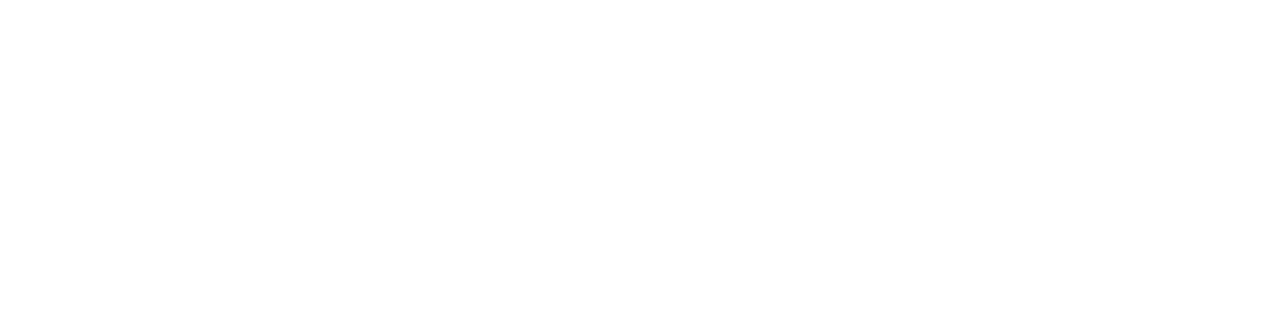
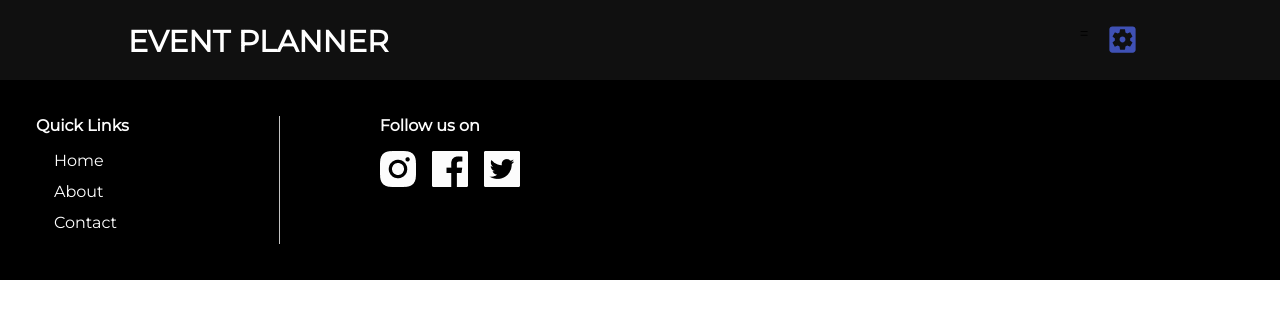
Before and after one commit to theasdfone/EventPlanner, a React (Create React App) app: page /dashboard in a window 1280 px wide. Shown: the top 318 px of the page. Built offline with nearby package versions, Linux system fonts and the light colour scheme.

Commit message:
Add settings component and made some page changes

```diff
--- a/package.json
+++ b/package.json
@@ -7,6 +7,7 @@
     "@emotion/styled": "^11.3.0",
     "@material-ui/core": "^4.12.3",
     "@material-ui/icons": "^4.11.2",
+    "@material/menu": "^13.0.0",
     "@mui/material": "^5.0.0-rc.1",
     "@testing-library/jest-dom": "^5.14.1",
     "@testing-library/react": "^11.2.7",
--- a/public/index.html
+++ b/public/index.html
@@ -2,7 +2,7 @@
 <html lang="en">
   <head>
     <meta name="viewport" content="initial-scale=1, width=device-width" />
-    <title>React App</title>
+    <title>Event Planner</title>
     <link rel="stylesheet" href="styles.css">
 
     <!-- Montesserat -->
--- a/src/Pages/Dashboard.jsx
+++ b/src/Pages/Dashboard.jsx
@@ -1,12 +1,11 @@
 import React from 'react'
 import { Link } from "react-router-dom";
-import SettingsApplicationsIcon from '@material-ui/icons/SettingsApplications';
-import { IconButton } from '@material-ui/core'
-import ToDo from '../components/dashboard-components/ToDo';
-import OtherCal from '../components/dashboard-components/OtherCal';
+import Settings from "../components/Settings";
+// import ToDo from '../components/dashboard-components/ToDo';
+// import OtherCal from '../components/dashboard-components/OtherCal';
 import Footer from "../components/Footer"
 
-const Dashboard = () => {
+function Dashboard(){
     return(
         <div>
             <header className="header">
@@ -16,13 +15,12 @@ const Dashboard = () => {
                     </div>
 
                     <ul className="navigation">
-                        <Link to="/settings"><li>Settings</li></Link>
+=                        <Settings/>
                     </ul>
                 </div>
             </header>
-            <WCalendar/>
-            <ToDo/>
-            <OtherCal/>
+            {/* <ToDo/> */}
+            {/* <OtherCal/> */}
             <Footer/>
 
 
@@ -31,7 +29,7 @@ const Dashboard = () => {
             {/* To do checklist */}
             {/* Different Calendar Swapping Options */}
         </div>
-    )
+    );
 }
 
 export default Dashboard
--- a/src/components/App.jsx
+++ b/src/components/App.jsx
@@ -13,6 +13,7 @@ import ForgotPassword from "../Pages/ForgotPassword";
 import ResetConformation from "../Pages/ResetConformation";
 import AboutPage from "../Pages/AboutPage";
 import Contact from "../Pages/Contact";
+import Dashboard from "../Pages/Dashboard";
 
 
 
@@ -32,6 +33,7 @@ function App(){
                     <Route path="/reset-conformation" component={ResetConformation}/>
                     <Route path="/about" component={AboutPage}/>
                     <Route path="/contact" component={Contact}/>
+                    <Route path="/dashboard" component={Dashboard}/>
                 </Switch>
 
         </BrowserRouter>
--- a/src/components/LandingHeader.jsx
+++ b/src/components/LandingHeader.jsx
@@ -1,19 +1,18 @@
 import React from "react";
 import { Link } from "react-router-dom";
-import SettingsApplicationsIcon from '@material-ui/icons/SettingsApplications';
-import { IconButton } from '@material-ui/core'
+import Settings from "../components/Settings";
 
 function LandingHeader() {
     return (
         <header className="header">
             <div className="header-content">
                 <div className="logo-area">
-                    <h1><Link to="/" className="title">EVENT <span>PLANNER</span></Link></h1>
+                    <h1><Link to="/" className="title">EVENT PLANNER</Link></h1>
                 </div>
 
                 <ul className="navigation">
                     <Link to="/login"><li>Login</li></Link>
-                    <IconButton><SettingsApplicationsIcon color="primary" fontSize="large" /></IconButton>
+                    <Settings/>
                 </ul>
             </div>
         </header>
--- /dev/null
+++ b/src/components/Settings.jsx
@@ -0,0 +1,41 @@
+import React from "react";
+import SettingsApplicationsIcon from '@material-ui/icons/SettingsApplications';
+import { IconButton } from '@material-ui/core'
+import MenuItem from '@mui/material/MenuItem';
+import Menu from '@mui/material/Menu';
+
+function Settings() {
+    const [anchorEl, setAnchorEl] = React.useState(null);
+    const open = Boolean(anchorEl);
+    const handleClick = (event) => {
+        setAnchorEl(event.currentTarget);
+    };
+    const handleClose = () => {
+        setAnchorEl(null);
+    };
+    return (
+        <IconButton>
+            <SettingsApplicationsIcon color="primary" fontSize="large"
+                id="basic-button"
+                aria-controls={open ? 'basic-menu' : undefined}
+                aria-haspopup="true"
+                aria-expanded={open ? 'true' : undefined}
+                onClick={handleClick} />
+            <Menu
+                id="basic-menu"
+                anchorEl={anchorEl}
+                open={open}
+                onClose={handleClose}
+                MenuListProps={{
+                    'aria-labelledby': 'basic-button',
+                }}
+            >
+                <MenuItem onClick={handleClose}>Profile</MenuItem>
+                <MenuItem onClick={handleClose}>My account</MenuItem>
+                <MenuItem onClick={handleClose}>Logout</MenuItem>
+            </Menu>
+        </IconButton>
+    );
+}
+
+export default Settings;
```
Also changed, not shown: src/components/Header.jsx (+1 -7 lines).
